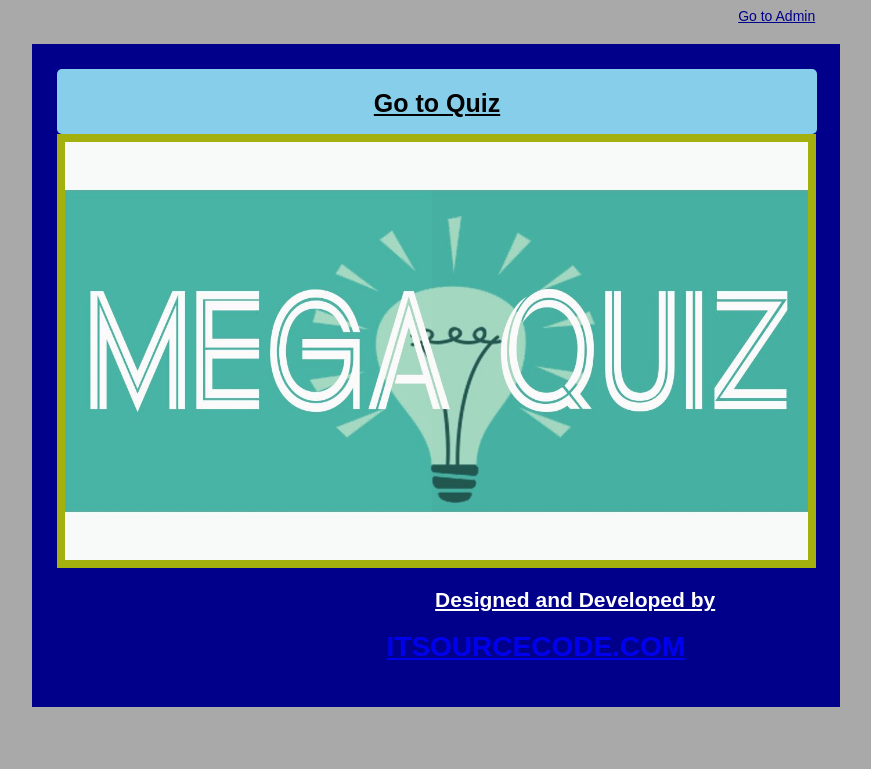
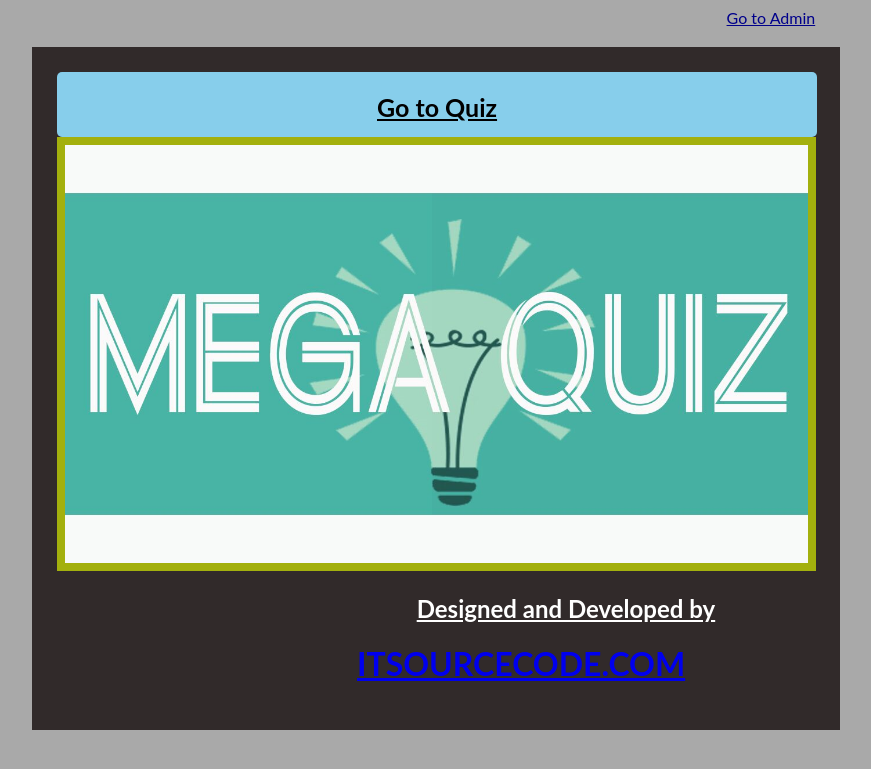
Before and after one commit to lab-peng/myquiz, a Django app: page / in a window 1280 px wide. Shown: the top 769 px of the page, without its empty margins (204-1075 px from the left). Run offline with Django 3.2, Linux system fonts and the light colour scheme.

Commit message:
fine so far

```diff
--- a/static/css/quiz.css
+++ b/static/css/quiz.css
@@ -1,12 +1,12 @@
 body{
 	background: darkgrey;
 	color:white;
-	font-family: 'Arial', sans-serif;
-	font-size: 14px;
+	font-family: 'Lato', sans-serif;
+	font-size: 16px;
 }
 #container{
 	width: 60%;
-	background: darkblue;
+	background: #312a2a;
 	margin: 20px auto;
 	overflow: auto;
 	padding: 25px;
```
Also changed, not shown: quiz/migrations/0004_auto_20201130_1902.py (added), quiz/migrations/0005_auto_20201130_1903.py (added).
